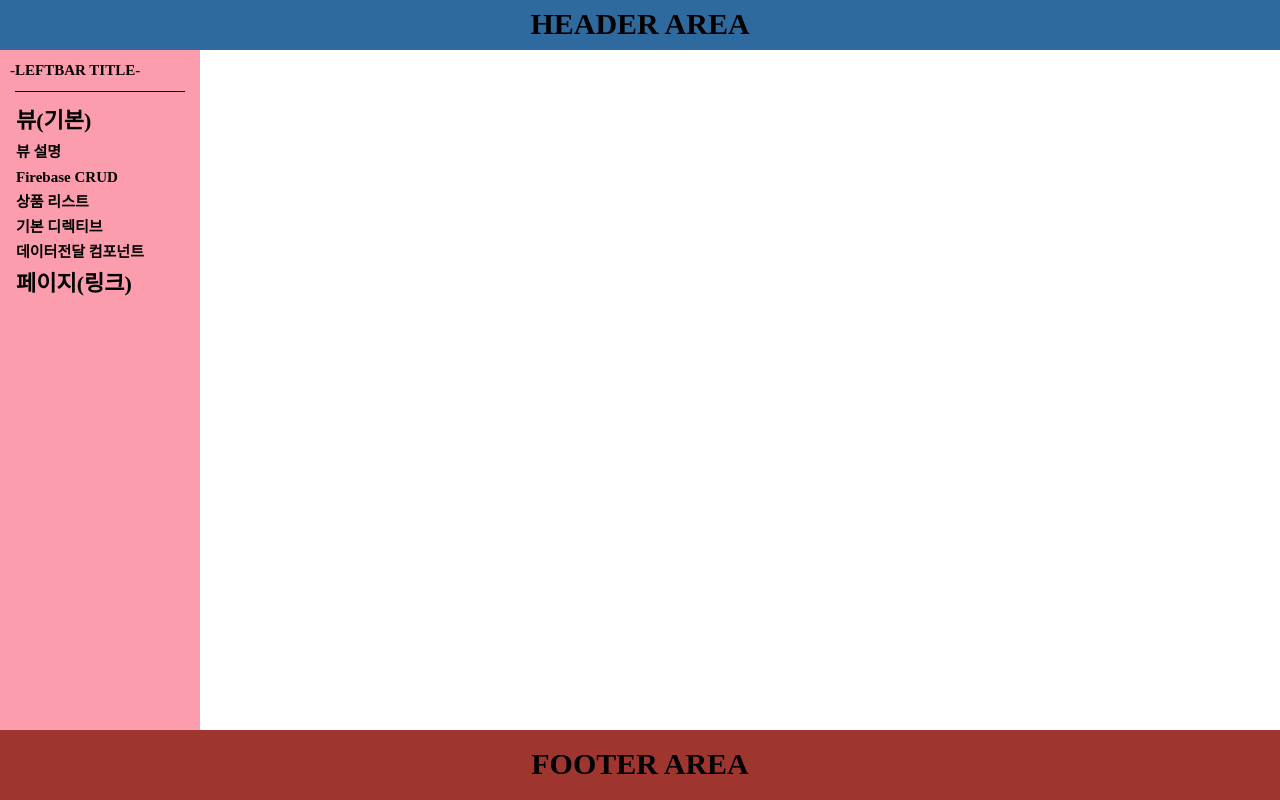
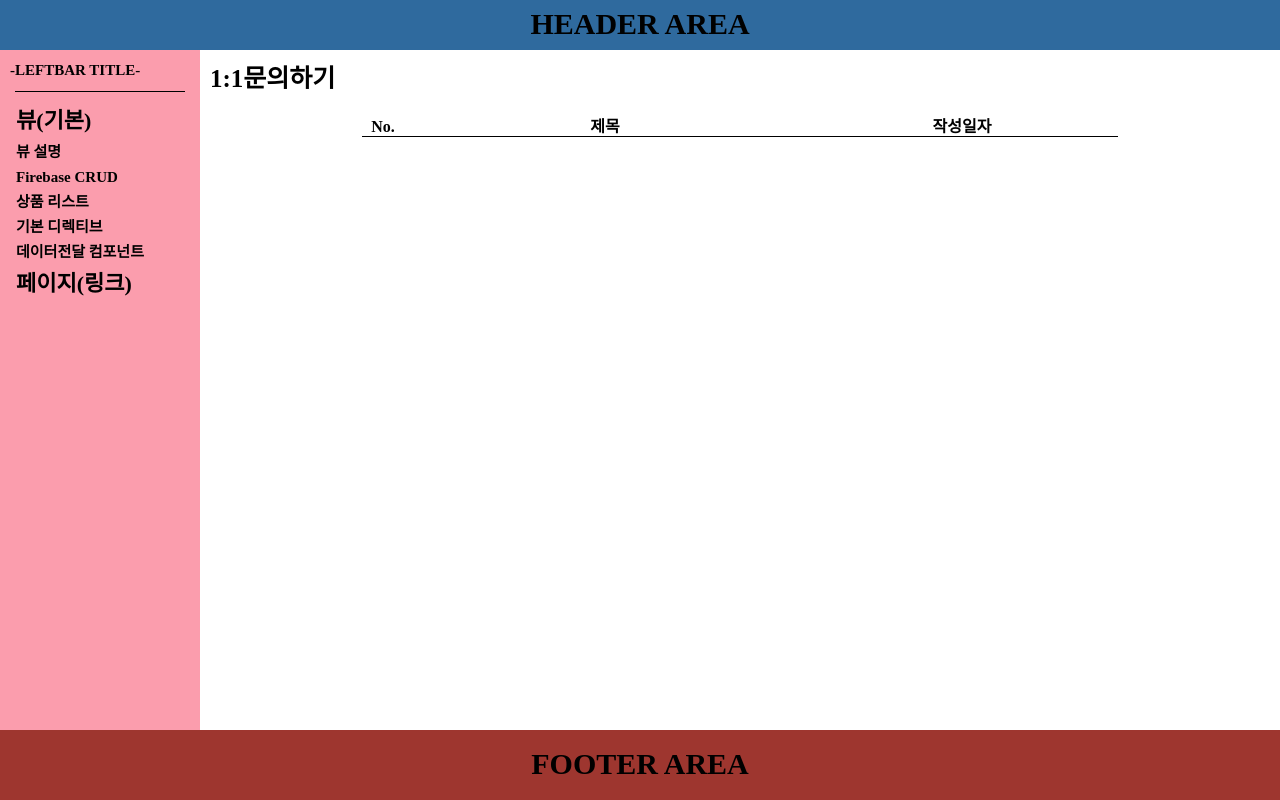
Before and after one commit to alsandwls1/vue_practice01, a Vue app: page /inquiry-list in a window 1280 px wide. Built offline with nearby package versions, Linux system fonts and the light colour scheme.

Commit message:
1:1문의하기리스트화면생성

```diff
--- a/src/assets/css/main.css
+++ b/src/assets/css/main.css
@@ -64,4 +64,5 @@ p {font-size: 15px; line-height: 1.40}
 /* 정렬 ========================================== */
 .lt {text-align: left;}
 .rt {text-align: right;}
+.ct {text-align: center;}
 /* ========================================== */
--- a/src/components/Leftbar.vue
+++ b/src/components/Leftbar.vue
@@ -33,7 +33,7 @@
               v-on:leave="leave">
               <ul v-if="isShow2">
                 <li><router-link to="/sign-in" >회원가입</router-link></li>
-                <li><router-link to="/2">ITEM02</router-link></li>
+                <li><router-link to="/inquiry-list">게시판목록</router-link></li>
                 <li><router-link to="/3">ITEM03</router-link></li>
                 <li><router-link to="/4">ITEM04</router-link></li>
                 <li><router-link to="/5">ITEM05</router-link></li>
@@ -71,7 +71,7 @@ export default {
   },
   methods: {
     enter (element) {
-      console.log('enter=>', element);
+      // console.log('enter=>', element);
       const width = getComputedStyle(element).width;
       element.style.width = width;
       element.style.position = 'absolute';
@@ -99,11 +99,11 @@ export default {
       });
     },
     afterEnter (element) {
-      console.log('afterEnter=>', element);
+      // console.log('afterEnter=>', element);
       element.style.height = 'auto';
     },
     leave (element) {
-      console.log('leave=>', element);
+      // console.log('leave=>', element);
       const height = getComputedStyle(element).height;
 
       element.style.height = height;
--- /dev/null
+++ b/src/js/utils/dateUtil.js
@@ -0,0 +1,23 @@
+import * as cm from '@/js/common.js'
+
+function dateFormat(val, strFormat) {
+    // TODO: val 검증
+    var returnVal
+    var dateVal = new Date(val)
+
+    var sYear = dateVal.getFullYear()
+    var sMon = dateVal.getMonth() + 1
+    var sDay = dateVal.getDate()
+
+    if(cm.isEmpty(strFormat)) {
+        strFormat = ''
+    }
+
+    returnVal = [sYear, sMon, sDay].join(strFormat)
+
+    return returnVal
+}
+
+export {
+    dateFormat
+}
--- a/src/router.js
+++ b/src/router.js
@@ -44,6 +44,11 @@ export default new Router({
       name: 'nextPage',
       component: () => import('./views/NextPage.vue'),
       props:true
+    },
+    {
+      path: '/inquiry-list',
+      name: 'inquiryList',
+      component: () => import('./views/InquiryList.vue')
     }
   ]
 })
--- /dev/null
+++ b/src/views/InquiryList.vue
@@ -0,0 +1,68 @@
+<template>
+    <div>
+        <h2 v-on:click="getList">1:1문의하기</h2>
+        <table>
+            <thead>
+                <tr>
+                    <th style="width:40px;">No.</th>
+                    <th style="width:400px;">제목</th>
+                    <th style="width:310px;">작성일자</th>
+                </tr>
+            </thead>
+            <tbody>
+                <tr v-for="(data, index) in dataList" v-bind:key="index">
+                    <td class="ct">{{ index + 1 }}</td>
+                    <td class="lt">{{ data.title }}</td>
+                    <td class="lt">{{ data.createDt }}</td>
+                </tr>
+            </tbody>
+        </table>
+
+    </div>
+</template>
+
+<script>
+/* eslint-disable */
+import firebase from 'firebase'
+import { dateFormat } from '@/js/utils/dateUtil.js'
+// import { isEmpty } from '@/js/common.js'
+
+var db = firebase.firestore()
+
+export default {
+    name: 'inquiryList',
+    data () {
+        return {
+            'dataList' : null
+        }
+    },
+    methods: {
+        getList () {
+
+            db.collection('test-kimjungmin/board/inquiry')
+            .get().then((querySnapshot) => {
+                const arr = [];
+                querySnapshot.forEach((doc) => {
+                    const d = doc.data()
+                    d.createDt = dateFormat(d.createDt.toDate(), '.')
+                    d.id = doc.id
+                    arr.push(d)
+                })
+                this.dataList = arr
+            })
+
+        }
+    },
+    activated () {
+        console.log("activated start!");
+    }
+
+}
+
+</script>
+
+<style scoped>
+table {margin: 20px auto;}
+thead th{text-align: center;}
+table tr{border-bottom: 1px solid black;}
+</style>
```
Also changed, not shown: src/views/board.vue (deleted, +0 -19 lines).
